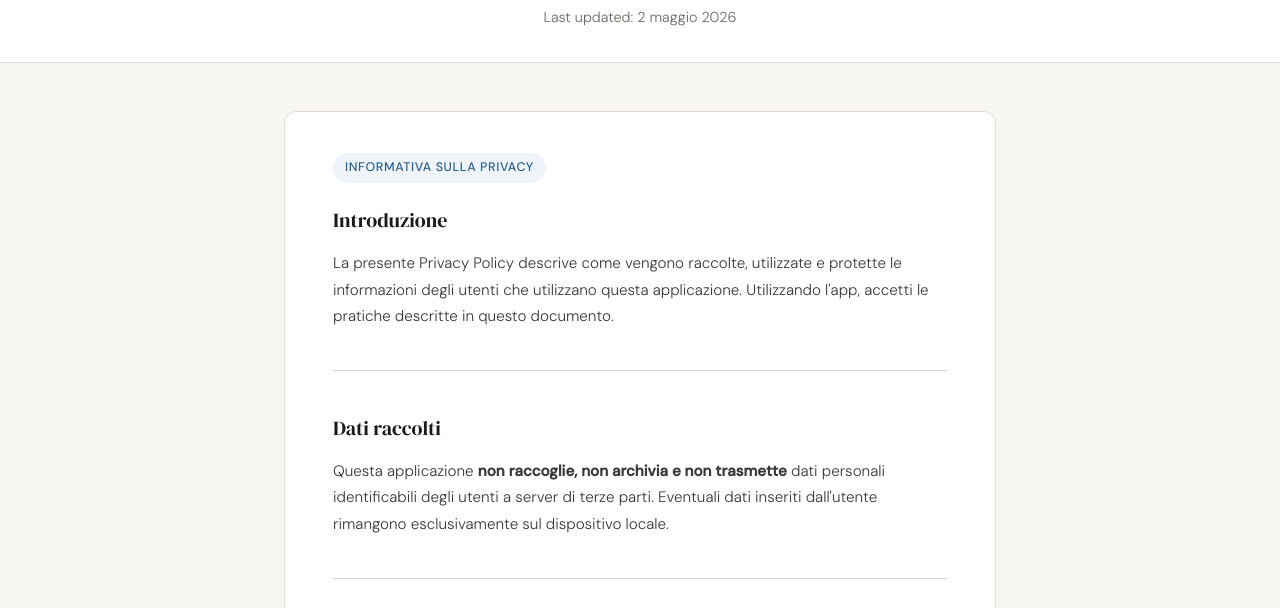
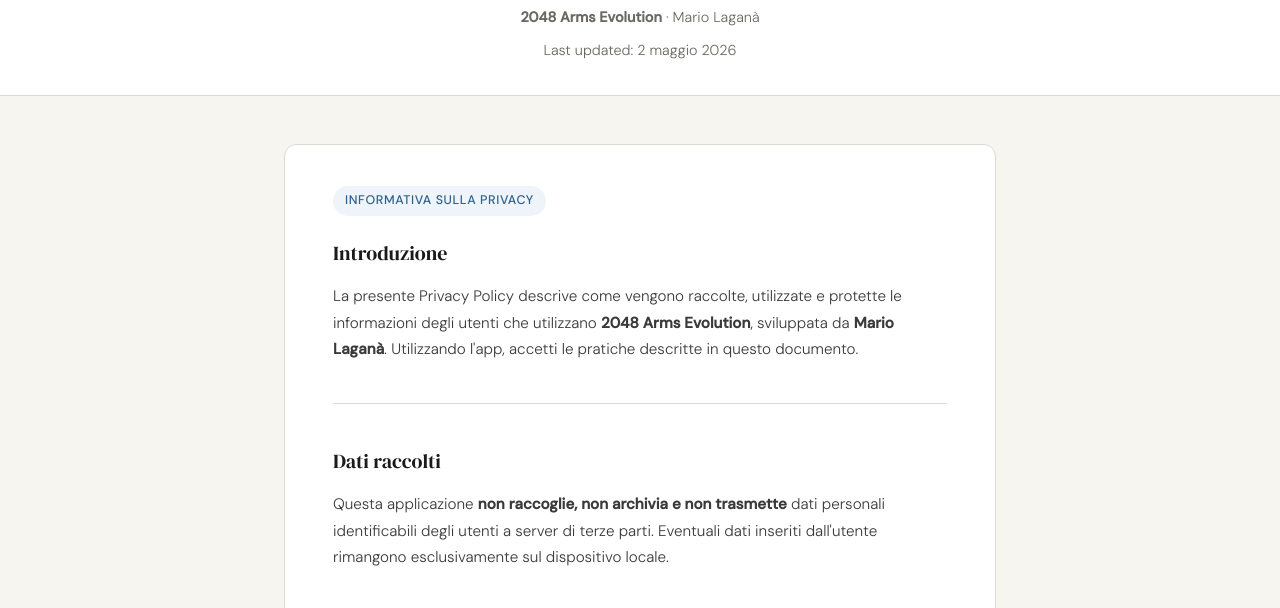
Before and after one commit to terabyte84/privacy_policy, a plain HTML site: page index.html in a window 1280 px wide. Shown: the part 127-735 px from the top of the page. Drawn offline with Linux system fonts and the light colour scheme.

Commit message:
Update index.html
Add app name and email

```diff
--- a/index.html
+++ b/index.html
@@ -3,7 +3,7 @@
 <head>
   <meta charset="UTF-8" />
   <meta name="viewport" content="width=device-width, initial-scale=1.0" />
-  <title>Privacy Policy</title>
+  <title>Privacy Policy — 2048 Arms Evolution</title>
   <link href="https://fonts.googleapis.com/css2?family=DM+Serif+Display&family=DM+Sans:wght@300;400;500&display=swap" rel="stylesheet" />
   <style>
     :root {
@@ -117,6 +117,7 @@
 
   <header>
     <h1>Privacy Policy</h1>
+    <p><strong>2048 Arms Evolution</strong> · Mario Laganà</p>
     <p>Last updated: <span id="date"></span></p>
   </header>
 
@@ -129,7 +130,8 @@
         <h2>Introduzione</h2>
         <p>
           La presente Privacy Policy descrive come vengono raccolte, utilizzate e protette
-          le informazioni degli utenti che utilizzano questa applicazione.
+          le informazioni degli utenti che utilizzano <strong>2048 Arms Evolution</strong>,
+          sviluppata da <strong>Mario Laganà</strong>.
           Utilizzando l'app, accetti le pratiche descritte in questo documento.
         </p>
       </section>
@@ -191,7 +193,7 @@
         <p>
           Per qualsiasi domanda relativa alla presente Privacy Policy,
           puoi contattarci all'indirizzo:
-          <a href="mailto:terabyte84@gmail.com">terabyte84@gmail.com</a>
+          <a href="mailto:mario.lagana.ml@gmail.com">mario.lagana.ml@gmail.com</a>
         </p>
       </section>
 
```
